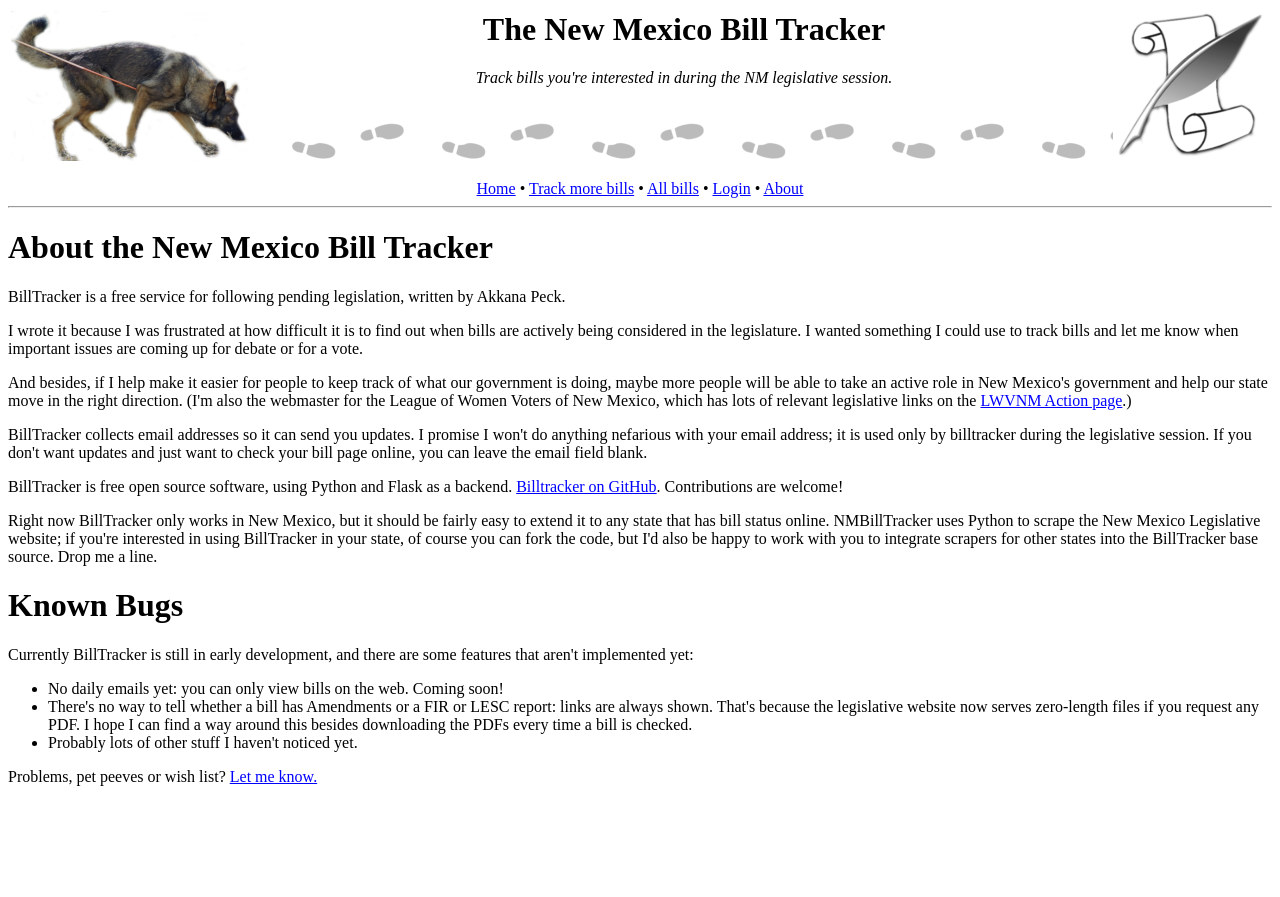
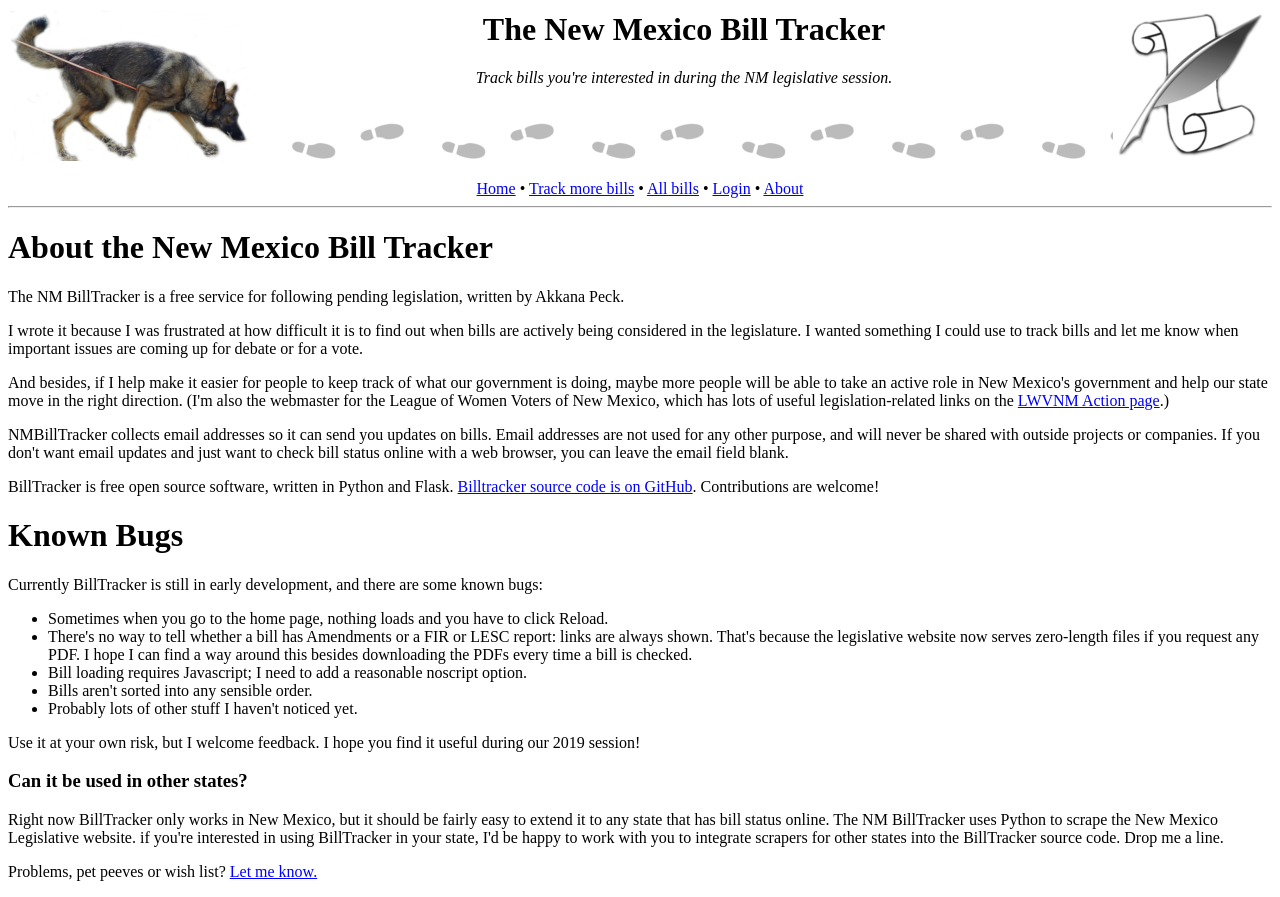
Before and after one commit to akkana/billtracker, a Flask app: page /about in a window 1280 px wide. Before the commit the page ends 786 px from the top, so only its background shows below. Run offline with Flask 2, Linux system fonts and the light colour scheme.

Commit message:
Add a favicon; update about and add a brief about blurb on the login page

```diff
--- a/app/templates/about.html
+++ b/app/templates/about.html
@@ -4,7 +4,7 @@
 <h1>About the New Mexico Bill Tracker</h1>
 
 <p>
-BillTracker is a free service for following pending legislation,
+The NM BillTracker is a free service for following pending legislation,
 written by Akkana Peck.
 <p>
 I wrote it because I was frustrated at how difficult it is
@@ -17,44 +17,51 @@ And besides, if I help make it easier for people to keep track
 of what our government is doing, maybe more people will be able to
 take an active role in New Mexico's government
 and help our state move in the right direction.
-(I'm also the webmaster for the
-League of Women Voters of New Mexico,
-which has lots of relevant legislative links on the
+(I'm also the webmaster for the League of Women Voters of New Mexico,
+which has lots of useful legislation-related links on the
 <a href="https://www.lwvnm.org/Action/">LWVNM Action page</a>.)
 <p>
-BillTracker collects email addresses so it can send you updates.
-I promise I won't do anything nefarious with your email address;
-it is used only by billtracker during the legislative session.
-If you don't want updates and just want to check your bill
-page online, you can leave the email field blank.
+NMBillTracker collects email addresses so it can send you updates on bills.
+Email addresses are not used for any other purpose, and will never be
+shared with outside projects or companies.
+If you don't want email updates and just want to check bill status
+online with a web browser, you can leave the email field blank.
 
 <p>
-BillTracker is free open source software, using Python and Flask as a backend.
-<a href="https://github.com/akkana/billtracker">Billtracker on GitHub</a>.
-Contributions are welcome!
-
-<p>
-Right now BillTracker only works in New Mexico, but it should be
-fairly easy to extend it to any state that has bill status online.
-NMBillTracker uses Python to scrape the New Mexico Legislative website;
-if you're interested in using BillTracker in your state, of course
-you can fork the code, but I'd also be happy to work with you to
-integrate scrapers for other states into the BillTracker base source.
-Drop me a line.
+BillTracker is free open source software, written in Python and Flask.
+<a href="https://github.com/akkana/billtracker">Billtracker source code
+is on GitHub</a>. Contributions are welcome!
 
 <h1>Known Bugs</h1>
 <p>
 Currently BillTracker is still in early development, and there are
-some features that aren't implemented yet:
+some known bugs:
 <ul>
-<li>No daily emails yet: you can only view bills on the web.
-Coming soon!
+<li>Sometimes when you go to the home page, nothing loads and you
+have to click Reload.
 <li>There's no way to tell whether a bill has Amendments or a FIR or LESC
 report: links are always shown. That's because the legislative website
 now serves zero-length files if you request any PDF. I hope I can find a
 way around this besides downloading the PDFs every time a bill is checked.
+<li>Bill loading requires Javascript; I need to add a reasonable
+noscript option.
+<li>Bills aren't sorted into any sensible order.
 <li>Probably lots of other stuff I haven't noticed yet.
 </ul>
+<p>
+Use it at your own risk, but I welcome feedback.
+I hope you find it useful during our 2019 session!
+
+<h3>Can it be used in other states?</h3>
+<p>
+Right now BillTracker only works in New Mexico, but it should be
+fairly easy to extend it to any state that has bill status online.
+The NM BillTracker uses Python to scrape the New Mexico Legislative website.
+if you're interested in using BillTracker in your state, I'd be
+happy to work with you to integrate scrapers for other states into
+the BillTracker source code.
+Drop me a line.
+
 <p>
 Problems, pet peeves or wish list?
 <a href="http://shallowsky.com/mailme.html">Let me know.</a>
--- a/app/templates/base.html
+++ b/app/templates/base.html
@@ -3,10 +3,11 @@
     {% if title %}
     <title>{{ title }} - Bill Tracker</title>
     {% else %}
-    <title>Welcome to the New Mexico Bill Tracker</title>
+    <title>New Mexico Bill Tracker</title>
     {% endif %}
 
     <link rel=stylesheet type=text/css href="{{ url_for('static', filename='style.css') }}">
+    <link rel="shortcut icon" href="{{ url_for('static', filename='img/favicon.ico') }}">
   </head>
   <body>
 
```
Also changed, not shown: app/templates/login.html (+10 -1 lines), app/static/img/favicon.ico (added).
